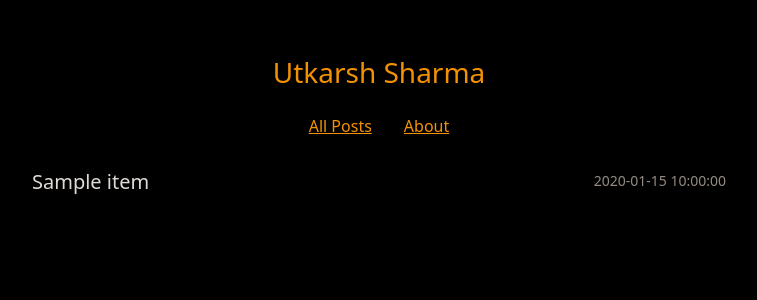
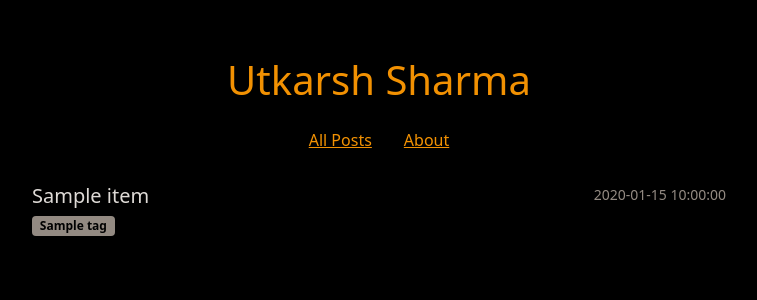
Before and after one commit to utk61198/utkarsh-sharma.com, a Flask app: template templates/index.html in a window 1280 px wide. Shown: the top 300 px of the page, without its empty margins (261-1018 px from the left). Run offline with Flask 2, Linux system fonts and the light colour scheme; the template is opened without the code that fills it: most values are stand-ins (such as "Sample title", 1, 10 or a date in 2020).

Commit message:
add tags

```diff
--- a/main.py
+++ b/main.py
@@ -19,7 +19,8 @@
                 "title": data["title"],
                 "url": data["slug"],
                 "date": data["date"],
-                "postno": data["postno"]
+                "postno": data["postno"],
+                "tags":data["tags"]
             }
             posts_list.append(post)
             posts_list = sorted(
@@ -46,5 +47,10 @@
     return render_template('about.html', about=about)
 
 
+@app.route("/tag/<tag>", methods=["GET"])
+def tag_posts():
+    pass
+
+
 if __name__ == "__main__":
     app.run(debug=True)
--- a/templates/about.html
+++ b/templates/about.html
@@ -20,7 +20,7 @@
   </head>
   <body>
     <div class="container-sm my-5">
-      <h3 class="text-center">
+      <h3 class="text-center display-6">
         <a class="nav-link" href="/">Utkarsh Sharma</a>
       </h3>
       <ul class="nav justify-content-center">
--- a/templates/index.html
+++ b/templates/index.html
@@ -37,7 +37,7 @@
   </head>
   <body>
     <div class="container my-5">
-      <h3 class="text-center">
+      <h3 class="text-center display-6">
         <a class="nav-link" href="/">Utkarsh Sharma</a>
       </h3>
       <ul class="nav justify-content-center">
@@ -58,6 +58,9 @@
             <h5 class="mb-1">{{item.title}}</h5>
             <small class="text-muted">{{item.date}}</small>
           </div>
+          {% for tag in item.tags %}
+          <span class="badge bg-secondary">{{tag}}</span>
+          {% endfor %}
         </a>
         {% endfor %}
       </ul>
--- a/templates/post.html
+++ b/templates/post.html
@@ -20,7 +20,7 @@
   </head>
   <body>
     <div class="container-sm my-5">
-      <h3 class="text-center">
+      <h3 class="text-center display-6">
         <a class="nav-link" href="/">Utkarsh Sharma</a>
       </h3>
       <ul class="nav justify-content-center">
@@ -31,7 +31,7 @@
           <a class="nav-link text-decoration-underline" href="/about">About</a>
         </li>
       </ul>
-      <div class="my-3">{{post | safe}}</div>
+      <div class="my-3 text-black">{{post | safe}}</div>
     </div>
 
     <script
```
